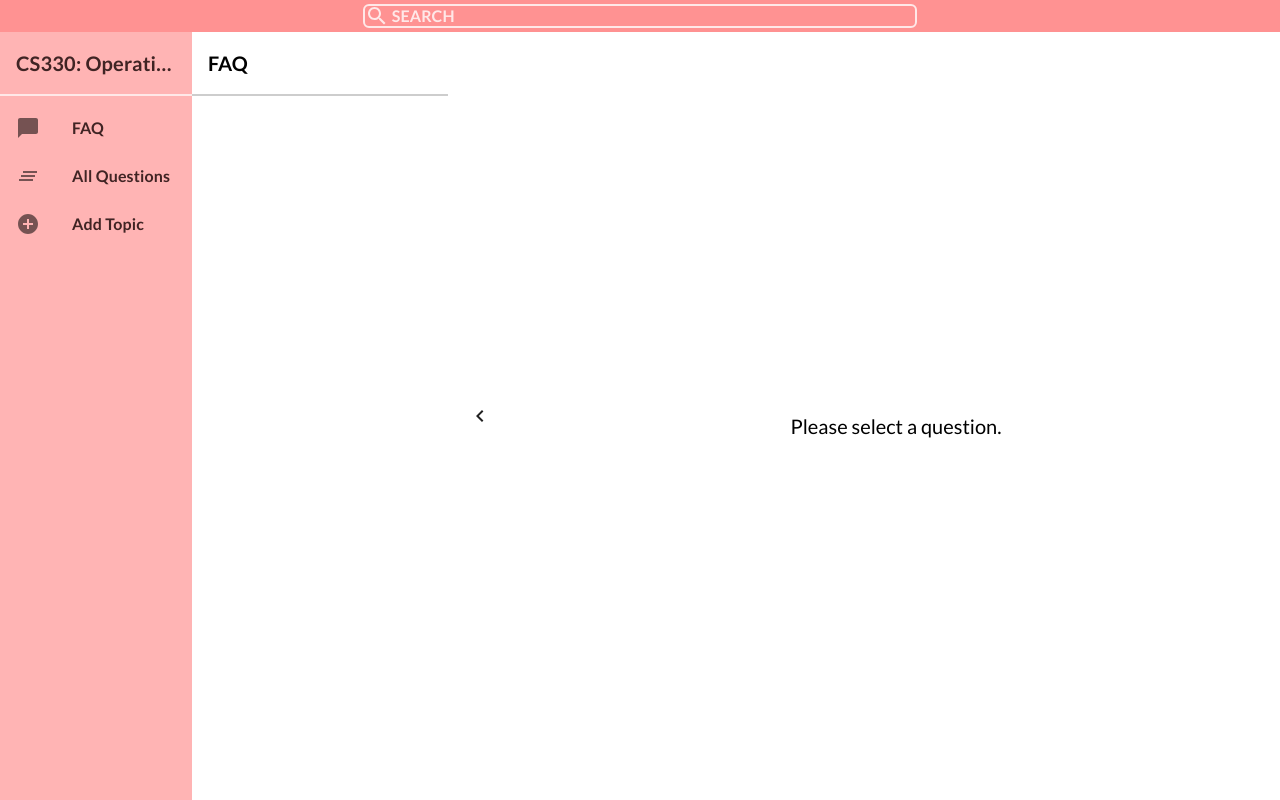
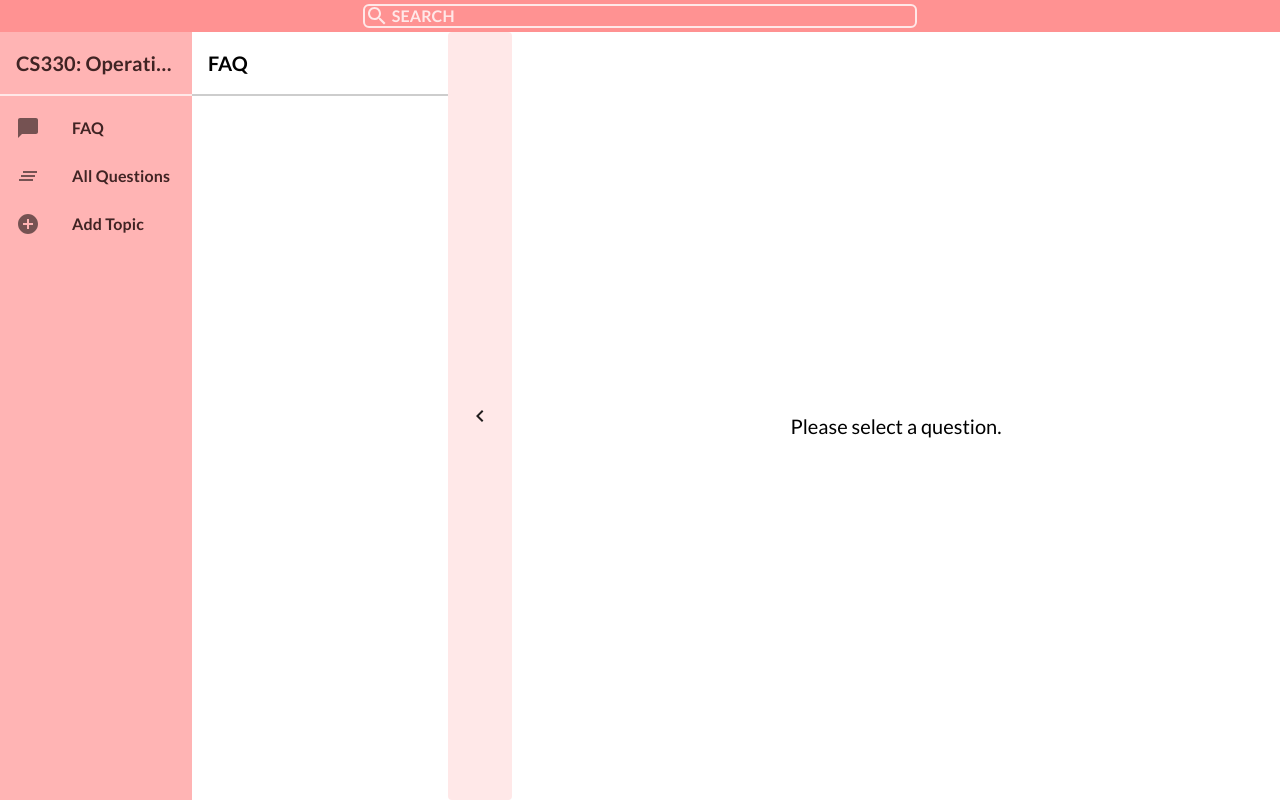
Before and after one commit to busankimchi/CS374-design-project, a React (Create React App) app: page /faq in a window 1280 px wide. Built offline with nearby package versions, Linux system fonts and the light colour scheme; no server answers; the database is empty.

Commit message:
!important shadow and hover color

```diff
--- a/src/components/Contents/Hover.tsx
+++ b/src/components/Contents/Hover.tsx
@@ -23,7 +23,7 @@ const HoverContainer = styled(Button)`
   margin: 0px;
   align-items: center;
   justify-content: center;
-  background-color: ${PINK_4};
+  background-color: ${PINK_4} !important;
   min-width: 2vw;
 `;
 
--- a/src/components/Contents/ShadowBox.tsx
+++ b/src/components/Contents/ShadowBox.tsx
@@ -18,7 +18,7 @@ const ShadowContainer = styled(Box)`
   position: absolute;
   height: 100%;
   width: 41%;
-  left: 68%;
+  left: 68% !important;
   opacity: 0.7;
   background-color: ${LIGHT_GRAY_1};
 `;
--- a/src/components/General/BaseSpecialQuestion.tsx
+++ b/src/components/General/BaseSpecialQuestion.tsx
@@ -125,6 +125,6 @@ const QuestionDetails = styled(Box)`
 
 const DoubleSidedPaper = styled(Backdrop)<{ fullsize: boolean }>`
   position: reletive;
-  ${({ fullsize }) => (fullsize ? 'left: 37vw' : 'left: 68vw')};
+  ${({ fullsize }) => (fullsize ? 'left: 37vw' : 'left: 68vw')} !important;
   z-index: 999;
 `;
--- a/src/pages/NormalQuestion.tsx
+++ b/src/pages/NormalQuestion.tsx
@@ -210,6 +210,6 @@ const QuestionDetails = styled(Box)`
 
 const DoubleSidedPaper = styled(Backdrop) <{ fullsize: boolean }>`
   position: reletive;
-  ${({ fullsize }) => (fullsize ? 'left: 37vw' : 'left: 68vw')};
+  ${({ fullsize }) => (fullsize ? 'left: 37vw' : 'left: 68vw')} !important;
   z-index: 999;
 `;
```
Also changed, not shown: 1 other file (tests, documents, lock files or other folders).
